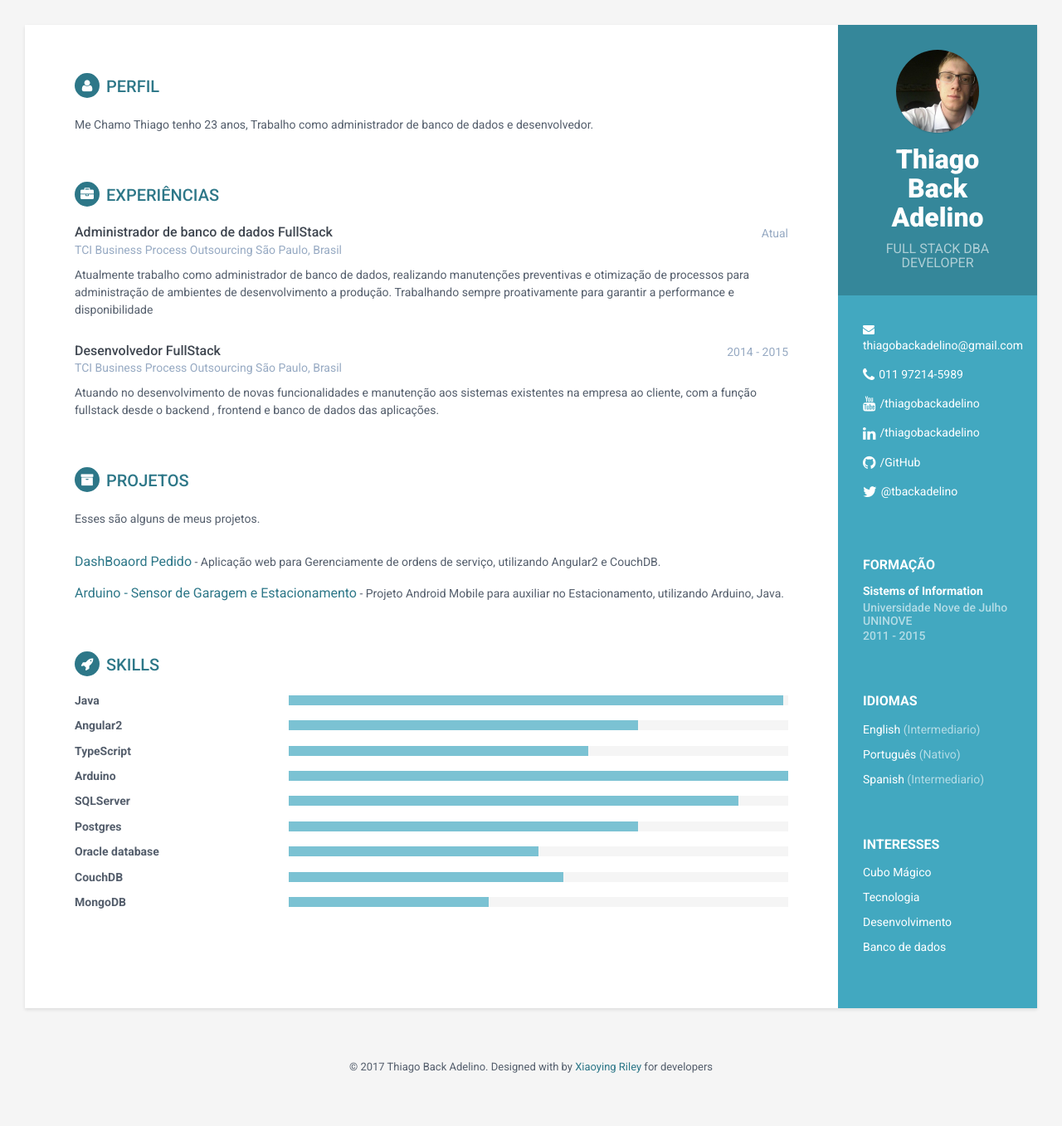
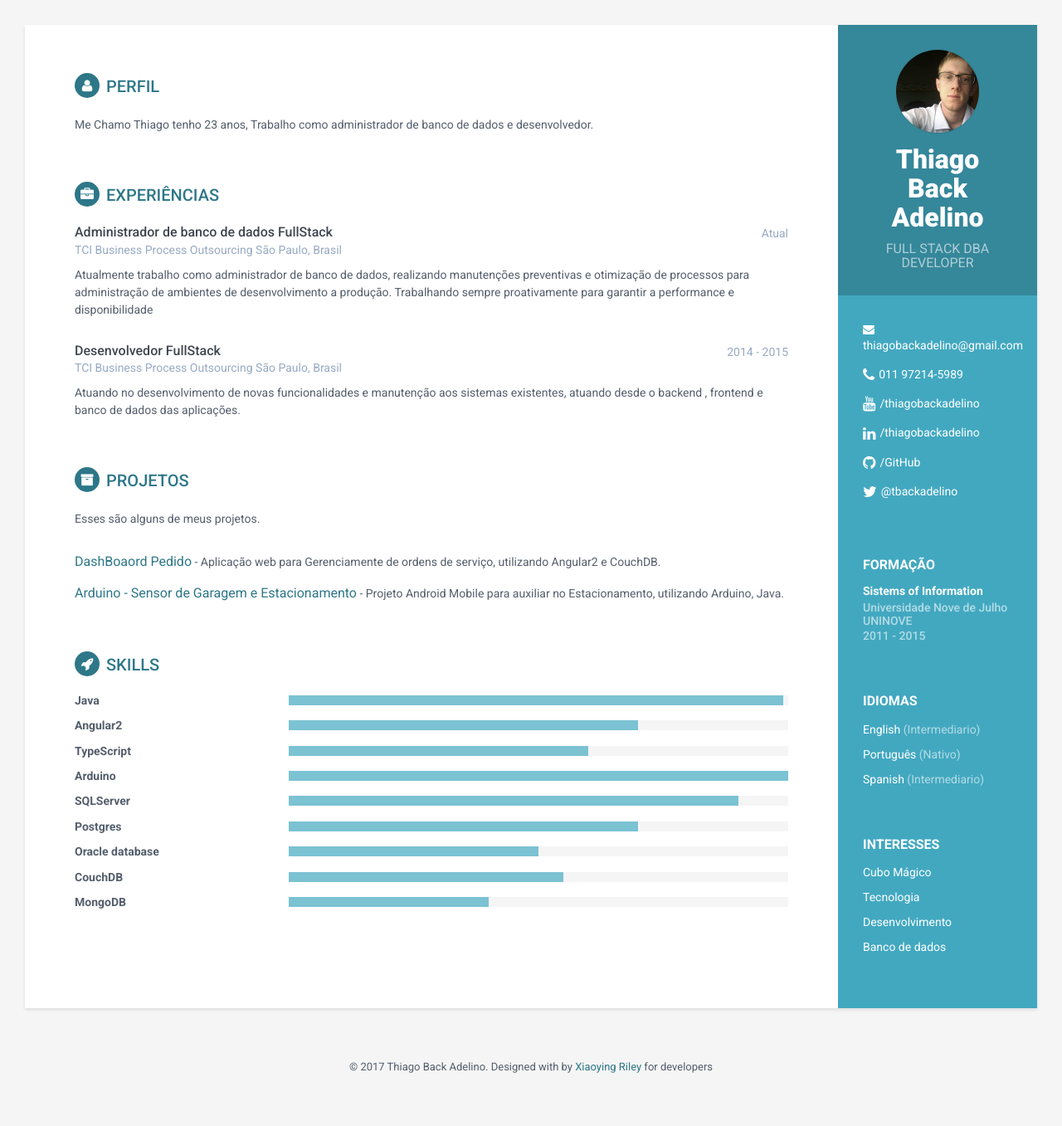
Before and after one commit to thiagobackadelino/thiagobackadelino.github.io, a Jekyll site: the page built from index.html, in a window 1280 px wide. Shown: the whole page at 83% size. Built offline with Jekyll 4.4.1, drawn with Linux system fonts in a browser that asks for light colours.

Commit message:
altera experiencias e remove favicon

```diff
--- a/_includes/experience.html
+++ b/_includes/experience.html
@@ -27,7 +27,7 @@
                     </div><!--//meta-->
                     <div class="details">
                         <p>Atuando no desenvolvimento de novas funcionalidades e manutenção aos sistemas
-                            existentes na empresa ao cliente, com a função fullstack desde o backend , frontend e banco de
+                            existentes, atuando desde o backend , frontend e banco de
                             dados das aplicações. </p>
 
                     </div><!--//details-->
--- a/_includes/head.html
+++ b/_includes/head.html
@@ -5,7 +5,7 @@
     <meta http-equiv="X-UA-Compatible" content="IE=edge">
     <meta name="viewport" content="width=device-width, initial-scale=1.0">
     <meta name="description" content="A beautiful Jekyll theme for creating resume">
-    <!--<link rel="shortcut icon" href="favicon.ico">  -->
+    <link rel="shortcut icon" href="">
     <link href='https://fonts.googleapis.com/css?family=Roboto:400,500,400italic,300italic,300,500italic,700,700italic,900,900italic' rel='stylesheet' type='text/css'>
     <!-- Global CSS -->
     <link rel="stylesheet" href="{{site.baseurl}}/assets/plugins/bootstrap/css/bootstrap.min.css">
```
